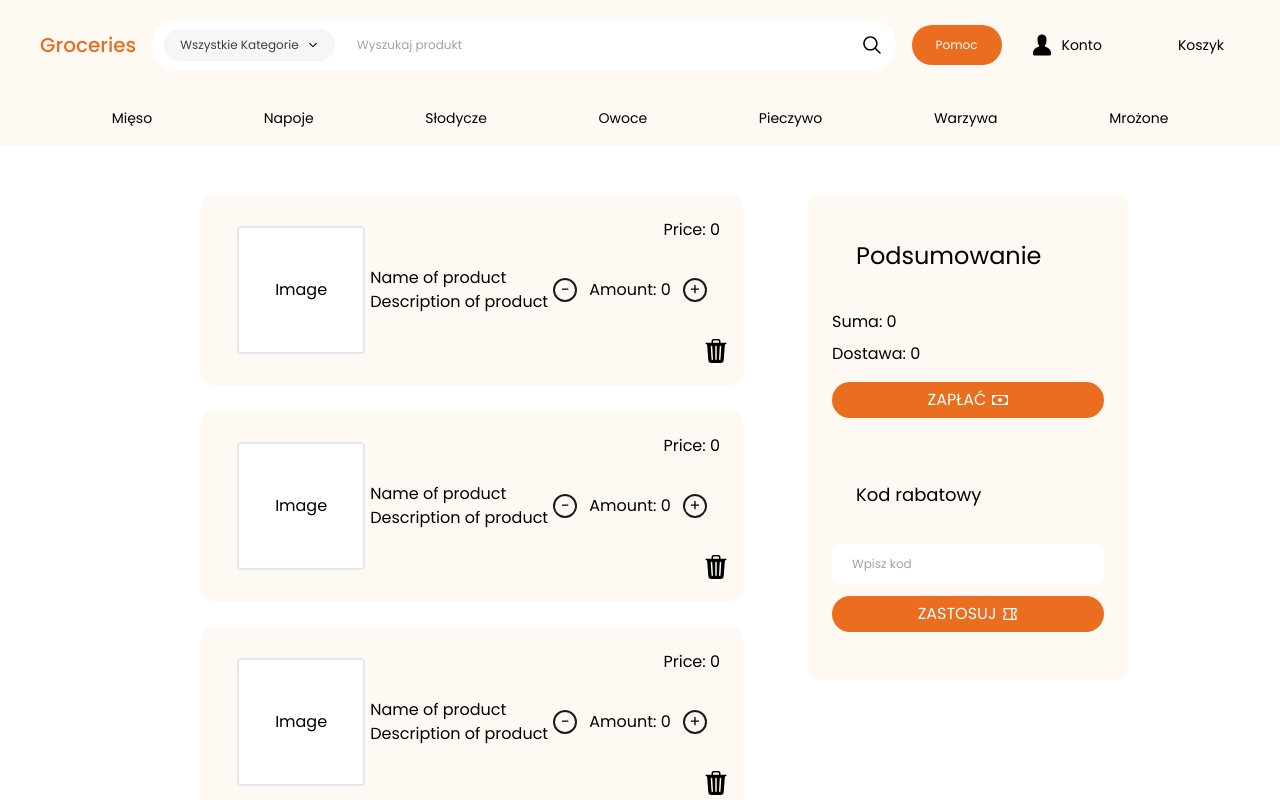
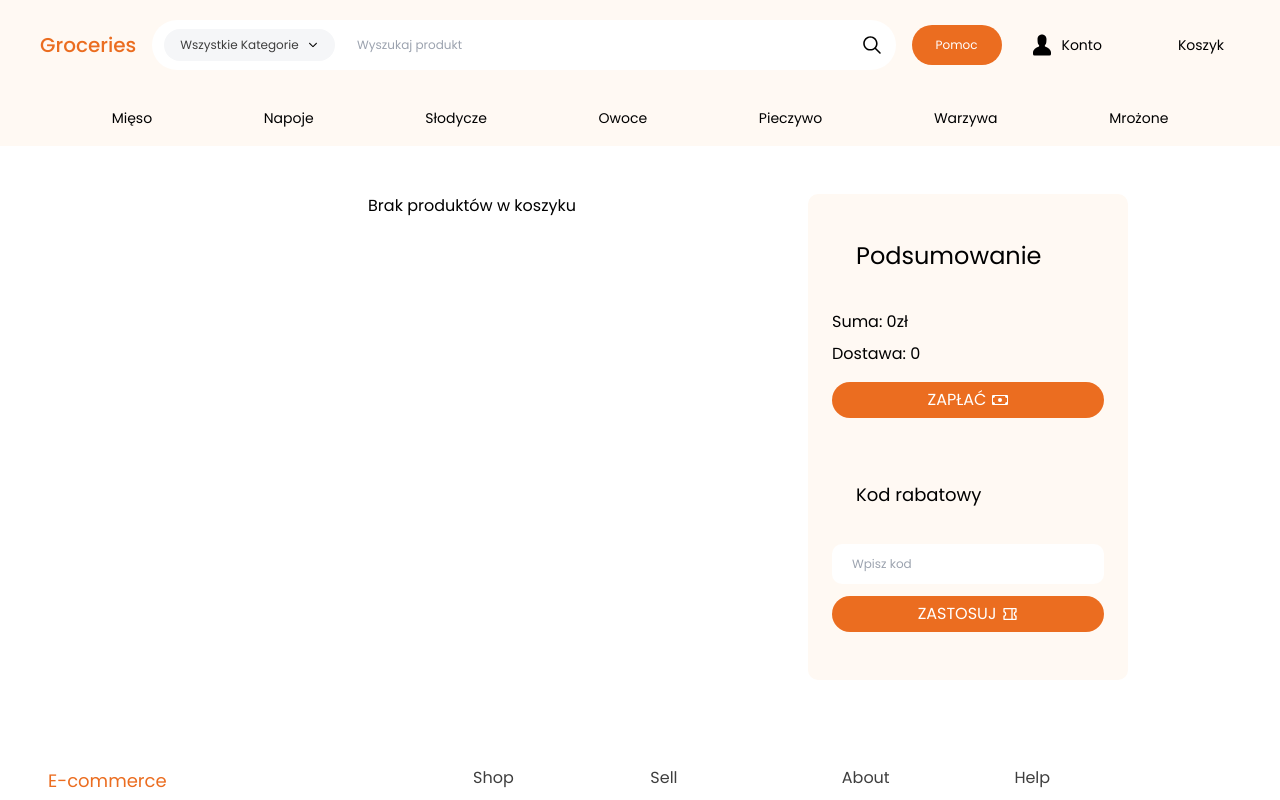
Before and after one commit to Guczu/grocery-app, a React (Vite) app in the folder client/: page /cart in a window 1280 px wide. Shown: the top 800 px of the page. Built offline with nearby package versions, Linux system fonts and the light colour scheme; some icons are missing.

Commit message:
added cart handling

```diff
--- /dev/null
+++ b/client/src/utils/fetchCart.js
@@ -0,0 +1,11 @@
+function fetchCart() {
+    let cart = localStorage.getItem('cart');
+
+    if (cart) {
+        return JSON.parse(cart);
+    } else {
+        return [];
+    }
+}
+
+export default fetchCart;
--- /dev/null
+++ b/client/src/utils/removeFromCart.js
@@ -0,0 +1,13 @@
+function removeFromCart(product) {
+    let cart = localStorage.getItem('cart');
+
+    if (cart) {
+        cart = JSON.parse(cart);
+        cart = cart.filter(item => item._id !== product._id);
+        localStorage.setItem('cart', JSON.stringify(cart));
+        console.log(cart)
+        return cart;
+    }
+}
+
+export default removeFromCart;
--- /dev/null
+++ b/client/src/utils/saveToCart.js
@@ -0,0 +1,14 @@
+function saveToCart(product) {
+    let cart = localStorage.getItem('cart');
+
+    if (!cart) {
+        cart = [];
+    } else {
+        cart = JSON.parse(cart);
+    }
+
+    cart.push(product);
+    localStorage.setItem('cart', JSON.stringify(cart));
+}
+
+export default saveToCart;
--- a/client/src/views/Cart/Cart.jsx
+++ b/client/src/views/Cart/Cart.jsx
@@ -1,11 +1,22 @@
+import { useEffect, useState } from "react";
 import CartProducts from "./CartProducts/CartProducts"
 import CartSummary from "./CartSummary/CartSummary"
+import fetchCart from "../../utils/fetchCart";
 
 const Cart = () => {
+  const [cartProducts, setCartProducts] = useState();
+
+  useEffect(() => {
+    const cart = fetchCart();
+    if (cart !== cartProducts) {
+      setCartProducts(cart);
+    }
+  },[setCartProducts])
+
   return (
     <section className="container mx-auto flex flex-col md:flex-row items-center md:items-start md:justify-center mt-12 min-h-[300px] gap-4">
-        <CartProducts/>
-        <CartSummary/>
+        <CartProducts cartProducts={cartProducts} setCartProducts={setCartProducts}/>
+        <CartSummary cartProducts={cartProducts}/>
     </section>
   )
 }
--- a/client/src/views/Cart/CartProductTile/CartProductTile.jsx
+++ b/client/src/views/Cart/CartProductTile/CartProductTile.jsx
@@ -1,27 +1,37 @@
+import { useState } from "react";
 import CustomButton from "../../../components/CustomButton/CustomButton"
 import { BsFillTrash3Fill } from 'react-icons/bs'
+import removeFromCart from "../../../utils/removeFromCart";
 
-const CartProductTile = () => {
+const CartProductTile = ({ product, setCartProducts }) => {
+    const { product_name, producer, price, image_url } = product;
+    const [amount, setAmount] = useState(1);
+
+    const removeProduct = () => {
+        const newCart = removeFromCart(product);
+        setCartProducts(newCart);
+    }
+
   return (
     <div className="w-full flex flex-col p-8 xl:flex-row items-center justify-evenly h-max rounded-[15px] relative bg-base-softbackground">
 
         <div className="absolute right-0 top-0 p-2 md:p-6">
             <span>
-                Price: 0
+                Cena: {price}zł
             </span>
         </div>
 
         <div className="w-32 h-32 border-2 rounded bg-main-white flex justify-center items-center">
-            Image
+            <img src={image_url} alt="zdjęcie produktu" />
         </div>
 
-        <div>
+        <div className="flex flex-col items-center">
             <p>
-                Name of product
+                {product_name}
             </p>
 
             <p>
-                Description of product
+                {producer}
             </p>
         </div>
 
@@ -32,7 +42,7 @@ const CartProductTile = () => {
                 <span>-</span>
             </CustomButton>
             <span>
-                Amount: 0
+                Ilość: {amount}
             </span>
             <CustomButton
                 className="w-6 h-6 rounded-full border-2 border-main-softblack flex justify-center items-center"
@@ -42,7 +52,9 @@ const CartProductTile = () => {
         </div>
 
         <div className="absolute right-0 bottom-0 p-4">
-            <button>
+            <button
+                onClick={() => removeProduct()}
+            >
                 <BsFillTrash3Fill className="w-6 h-6"/>
             </button>
         </div>
--- a/client/src/views/Cart/CartProducts/CartProducts.jsx
+++ b/client/src/views/Cart/CartProducts/CartProducts.jsx
@@ -1,13 +1,16 @@
 import CartProductTile from "../CartProductTile/CartProductTile"
 
-const CartProducts = () => {
+const CartProducts = ({ cartProducts, setCartProducts }) => {
+
   return (
    <div className="w-full xl:w-1/2 p-12 flex flex-col items-center justify-center gap-6 rounded-[10px] pt-0">
-        <CartProductTile/>
-        <CartProductTile/>
-        <CartProductTile/>
-        <CartProductTile/>
-        <CartProductTile/>
+        {cartProducts && cartProducts.length === 0 ? (
+          <span>Brak produktów w koszyku</span>
+        ) : (
+          cartProducts && cartProducts.map(( product, index ) => (
+            <CartProductTile key={index} product={product} setCartProducts={setCartProducts} />
+          ))
+        )}
    </div>
   )
 }
--- a/client/src/views/Cart/CartSummary/CartSummary.jsx
+++ b/client/src/views/Cart/CartSummary/CartSummary.jsx
@@ -1,9 +1,22 @@
+import { useEffect, useState } from "react"
 import CustomButton from "../../../components/CustomButton/CustomButton"
 import CustomInput from "../../../components/CustomInput/CustomInput"
 import { BsCash } from 'react-icons/bs'
 import { RiCoupon2Line } from 'react-icons/ri'
 
-const CartSummary = () => {
+const CartSummary = ({ cartProducts }) => {
+    const [sum, setSum] = useState(0);
+
+    useEffect(() => {
+        if (cartProducts) {
+            const sumValue = () => {
+                const sum = cartProducts.reduce((total, obj) => total + obj.price, 0);
+                setSum(parseFloat(sum.toFixed(2)));
+            }
+            sumValue();
+        }
+    }, [cartProducts])
+
   return (
     <div className="w-full xl:w-1/4 p-6 flex flex-col gap-4 bg-base-softbackground rounded-[10px] h-max pb-12">
         <span className="text-heading-5 p-6">
@@ -12,7 +25,7 @@ const CartSummary = () => {
 
         <div className="flex flex-col gap-2">
             <span>
-                Suma: 0
+                Suma: {sum}zł
             </span>
 
             <span>
--- a/client/src/views/Products/ProductTile/ProductTile.jsx
+++ b/client/src/views/Products/ProductTile/ProductTile.jsx
@@ -1,15 +1,36 @@
+import CustomButton from '../../../components/CustomButton/CustomButton'
+import { LiaCartPlusSolid } from 'react-icons/lia'
+import saveToCart from '../../../utils/saveToCart';
+
 const ProductTile = ({ product }) => {
   const { product_name, price, image_url } = product;
 
   return (
-    <div className="relative w-[200px] h-[200px] border-[3px] rounded-[15px] flex flex-col justify-center items-center hover:cursor-pointer hover:border-main-primary">
-        <img src={image_url} alt={product_name} className="w-3/4 h-3/4 rounded-[15px] object-contain"/>
+    <div className="group relative w-[200px] h-[200px] border-[3px] rounded-[15px] flex flex-col justify-center items-center hover:cursor-pointer">
+        <img
+          src={image_url}
+          alt={product_name}
+          className="w-3/4 h-3/4 rounded-[15px] object-contain"
+        />
+
         <span className="text-heading-2 text-center">
           {product_name}
         </span>
+
         <span className="text-heading-2">
           {price}zł
         </span>
+
+        <div className="absolute w-full h-full hidden group-hover:flex justify-center items-center">
+          <CustomButton
+            styles="w-full h-full flex flex-col border-0 text-heading-4 border-main-primary text-black text-bold"
+            onClick={() => saveToCart(product)}
+          >
+            <div className='absolute top-0 right-0 m-2 w-[40px] h-[40px] p-2 flex flex-col justify-center items-center bg-main-primary rounded-[10px]'>
+              <LiaCartPlusSolid className='absolute w-[25px] h-[25px]'/>
+            </div>
+          </CustomButton>
+        </div>
     </div>
   )
 }
--- a/client/tailwind.config.js
+++ b/client/tailwind.config.js
@@ -39,6 +39,7 @@ export default {
         }
       },
     },
+    display: ["group-hover"],
     fontFamily: {
       'poppins': ['Poppins'],
     },
```
Lines whose indentation alone changed are shown as unchanged.
